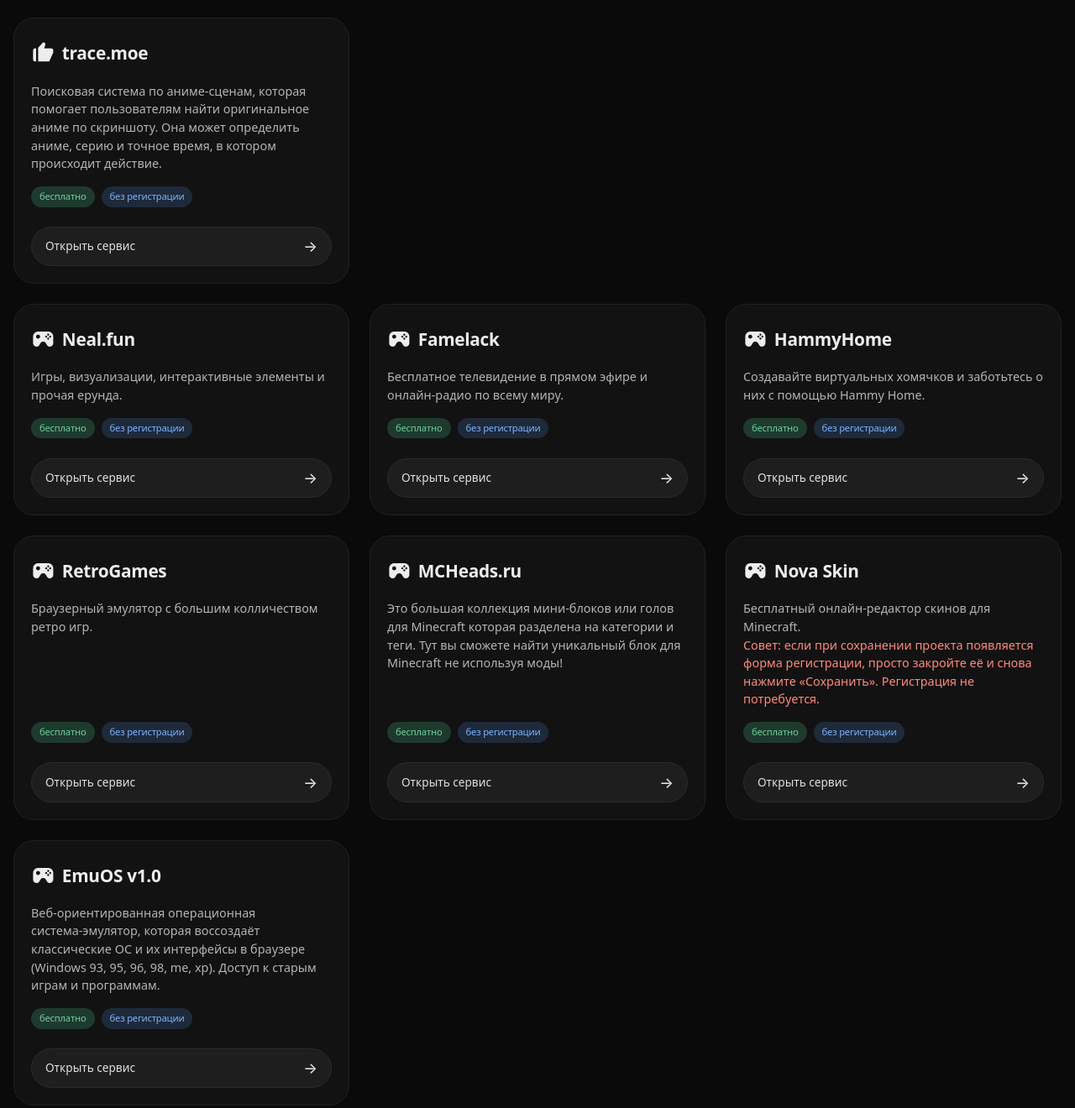
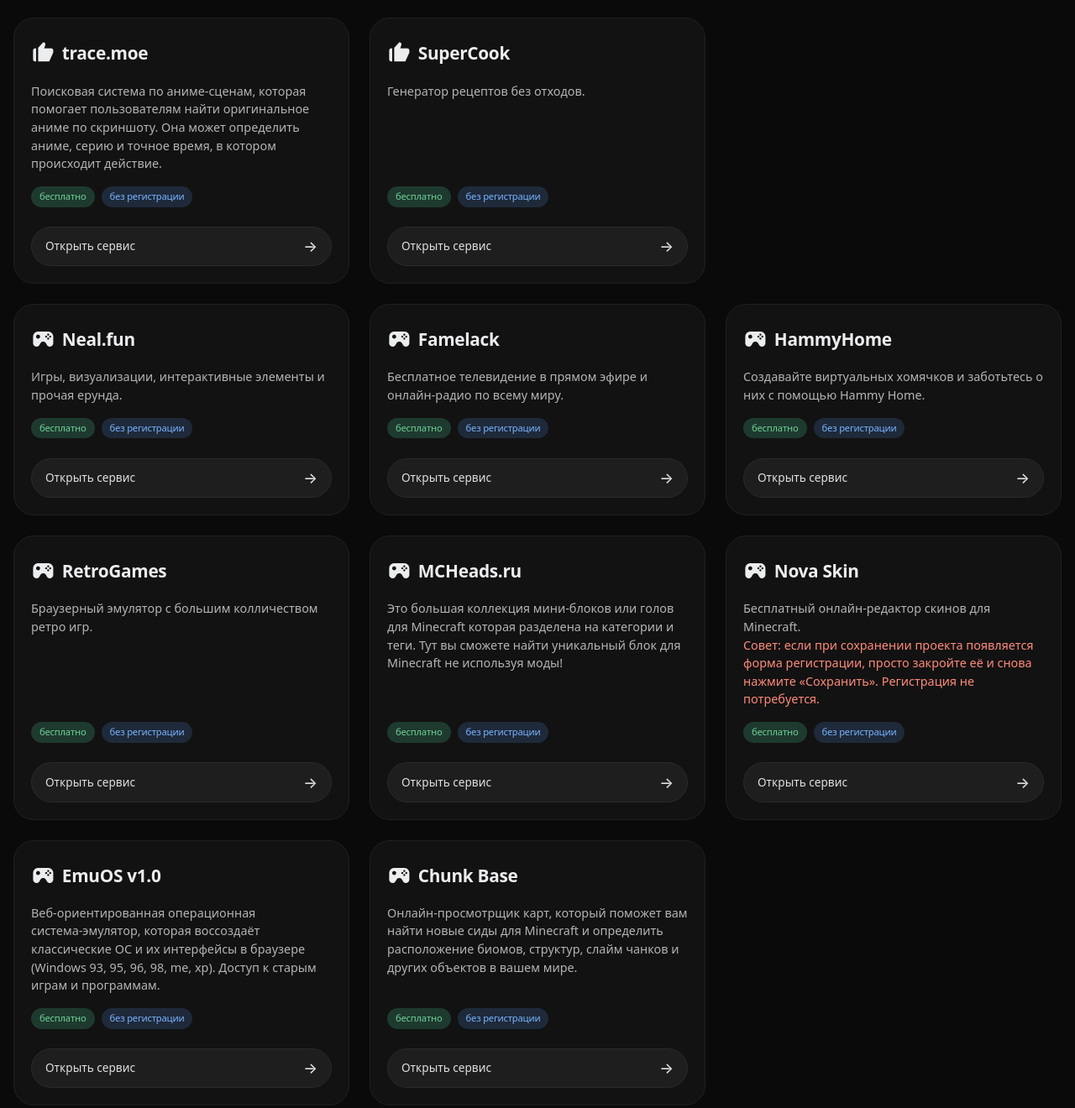
Before and after one commit to MilkBonni/myweb, a plain HTML site: page tools.html in a window 1280 px wide. Shown: the part 3153-4473 px from the top of the page at 84% size. Drawn offline with nearby package versions, Linux system fonts and the light colour scheme.

Commit message:
Update tools.html

```diff
--- a/tools.html
+++ b/tools.html
@@ -223,6 +223,12 @@
                 <div class="tags"><span class="tag free">бесплатно</span><span class="tag no-reg">без регистрации</span></div>
                 <a href="https://trace.moe/" class="tool-link" target="_blank">Открыть сервис <span class="arrow">→</span></a>
             </div>
+            <div class="tool-card">
+                <div class="tool-title"><span><i class='bx bxs-like'></i></span><h3>SuperCook</h3></div>
+                <div class="tool-description">Генератор рецептов без отходов.</div>
+                <div class="tags"><span class="tag free">бесплатно</span><span class="tag no-reg">без регистрации</span></div>
+                <a href="https://www.supercook.com/#/desktop" class="tool-link" target="_blank">Открыть сервис <span class="arrow">→</span></a>
+            </div>
         </div>
     </div>
 
@@ -270,6 +276,12 @@
                 <div class="tool-description">Веб‑ориентированная операционная система‑эмулятор, которая воссоздаёт классические ОС и их интерфейсы в браузере (Windows 93, 95, 96, 98, me, xp). Доступ к старым играм и программам.</div>
                 <div class="tags"><span class="tag free">бесплатно</span><span class="tag no-reg">без регистрации</span></div>
                 <a href="https://emupedia.net/beta/emuos/" class="tool-link" target="_blank">Открыть сервис <span class="arrow">→</span></a>
+            </div>
+            <div class="tool-card">
+                <div class="tool-title"><span><i class='bx bxs-joystick'></i></span><h3>Chunk Base</h3></div>
+                <div class="tool-description">Онлайн-просмотрщик карт, который поможет вам найти новые сиды для Minecraft и определить расположение биомов, структур, слайм чанков и других объектов в вашем мире.</div>
+                <div class="tags"><span class="tag free">бесплатно</span><span class="tag no-reg">без регистрации</span></div>
+                <a href="https://www.chunkbase.com/apps/" class="tool-link" target="_blank">Открыть сервис <span class="arrow">→</span></a>
             </div>
         </div>
     </div>
```
